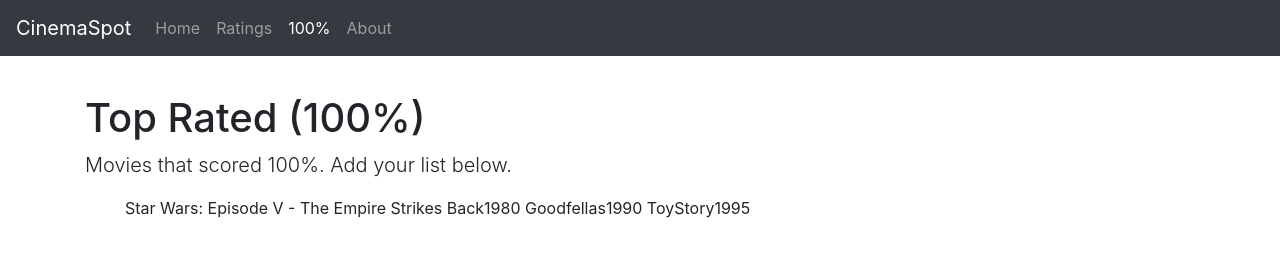
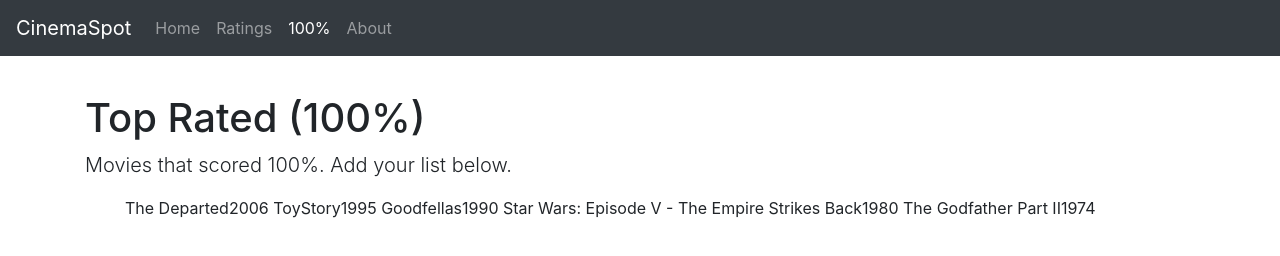
Before and after one commit to jgwebsite777-hub/CinemaSpot, a plain HTML site: page toprated.html in a window 1280 px wide. Drawn offline with nearby package versions, Linux system fonts and the light colour scheme.

Commit message:
Add new top-rated movies to the list

```diff
--- a/toprated.html
+++ b/toprated.html
@@ -27,9 +27,11 @@
     <h1 class="mt-4">Top Rated (100%)</h1>
     <p class="lead">Movies that scored 100%. Add your list below.</p>
     <ul>
+      <tr><td>The Departed</td><td>2006</td></tr>
+      <tr><td>ToyStory</td><td>1995</td></tr>
+       <tr><td>Goodfellas</td><td>1990</td></tr>
       <tr><td>Star Wars: Episode V - The Empire Strikes Back</td><td>1980</td></tr>
-      <tr><td>Goodfellas</td><td>1990</td></tr>
-      <tr><td>ToyStory</td><td>1995</td></tr>
+      <tr><td>The Godfather Part II</td><td>1974</td></tr>
     </ul>
   </main>
   <script src="https://code.jquery.com/jquery-3.5.1.slim.min.js"></script>
```
